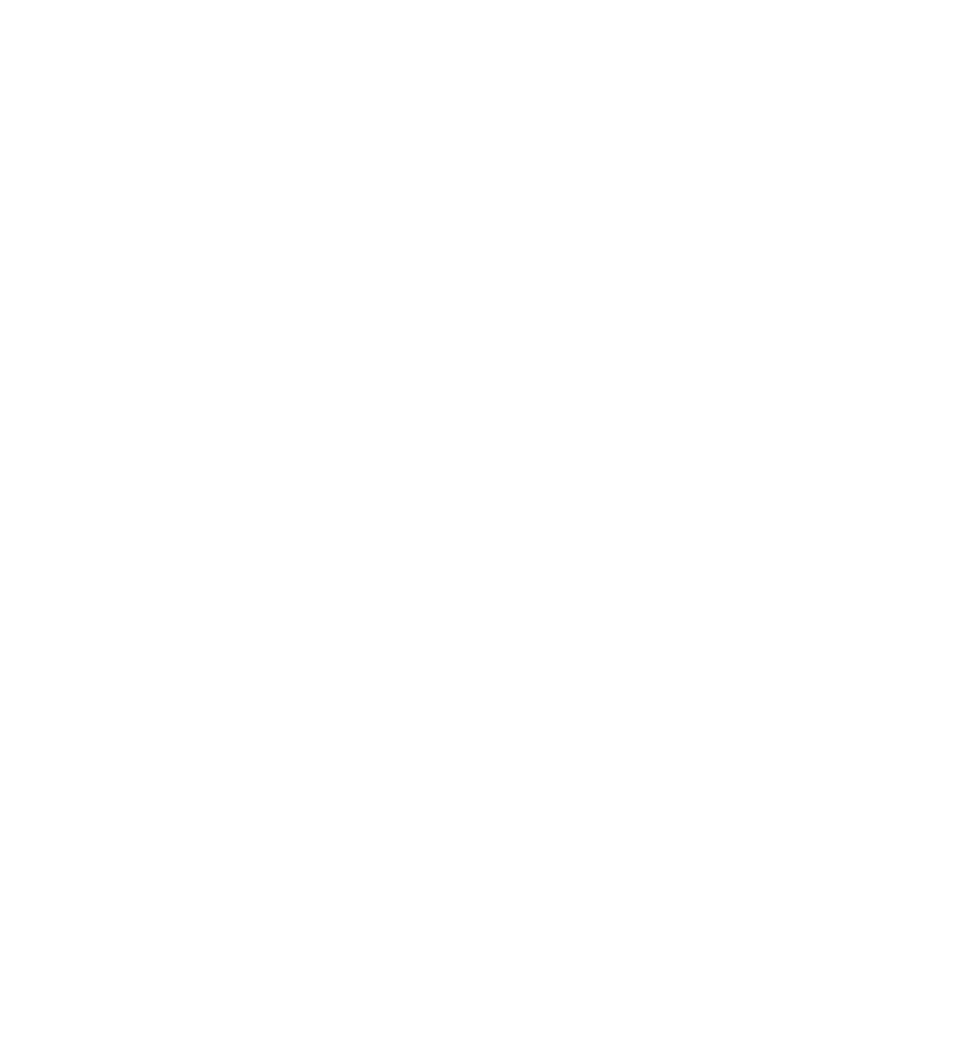
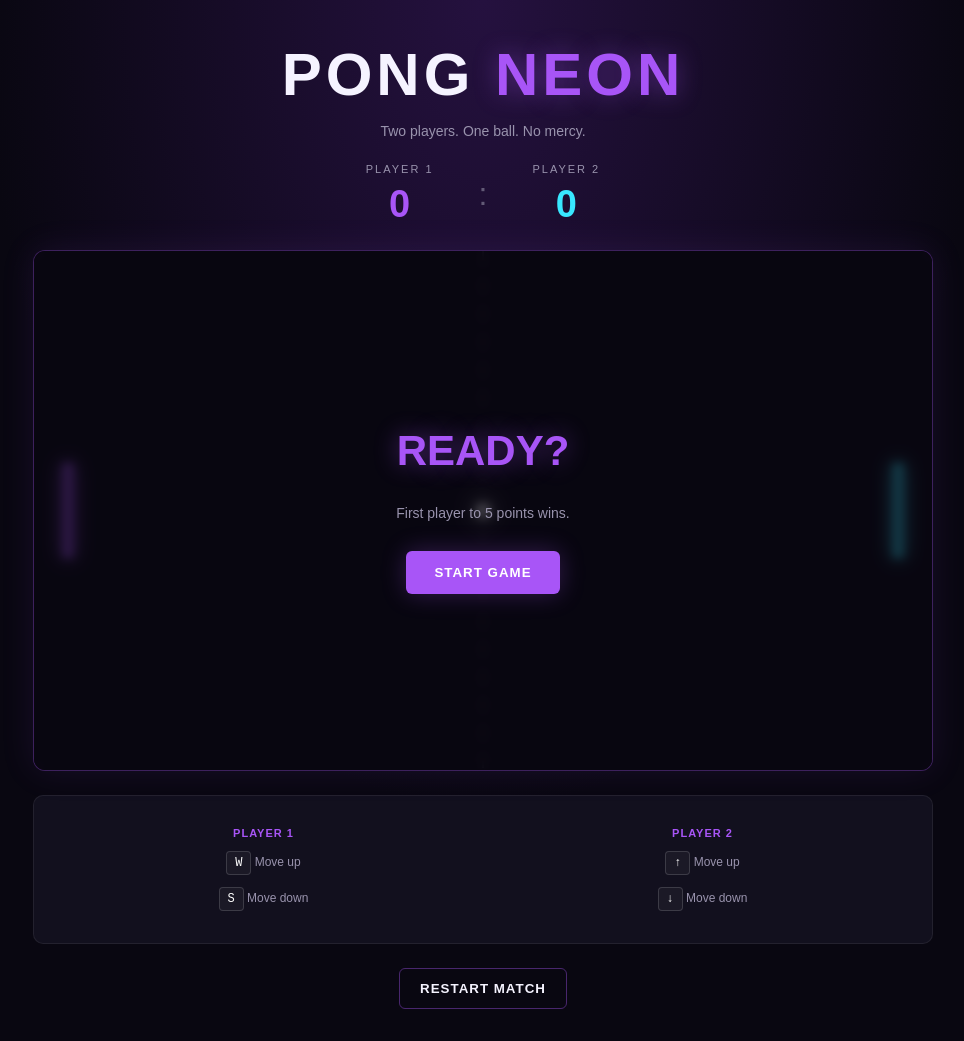
Before and after one commit to BNHDeveloper/Pong-game, a plain HTML site: page index.html in a window 1280 px wide. Shown: the whole page, without its empty margins (157-1121 px from the left). Before the commit the page ends 800 px from the top, so only its background shows below. Drawn offline with Linux system fonts and the light colour scheme.

Commit message:
Updates Files

```diff
--- a/index.html
+++ b/index.html
@@ -7,7 +7,59 @@
   <link rel="stylesheet" href="style.css">
 </head>
 <body>
+  <main class="game-container">
+    <header class="game-header">
+      <h1>PONG <span>NEON</span></h1>
+      <p class="subtitle">Two players. One ball. No mercy.</p>
+    </header>
 
+    <section class="scoreboard" aria-label="Scoreboard">
+      <div class="player-score">
+        <span class="player-label">PLAYER 1</span>
+        <span id="score-left" class="score">0</span>
+      </div>
+
+      <div class="score-divider">:</div>
+
+      <div class="player-score">
+        <span class="player-label">PLAYER 2</span>
+        <span id="score-right" class="score">0</span>
+      </div>
+    </section>
+
+    <section class="arena">
+      <canvas
+        id="game-canvas"
+        width="900"
+        height="520"
+        aria-label="Pong game arena. Player 1 uses W and S. Player 2 uses the up and down arrow keys."
+      ></canvas>
+
+      <div id="overlay" class="overlay">
+        <h2 id="overlay-title">READY?</h2>
+        <p id="overlay-message">First player to 5 points wins.</p>
+        <button id="start-btn" class="primary-btn">START GAME</button>
+      </div>
+    </section>
+
+    <section class="controls">
+      <div>
+        <h3>PLAYER 1</h3>
+        <p><kbd>W</kbd> Move up</p>
+        <p><kbd>S</kbd> Move down</p>
+      </div>
+
+      <div>
+        <h3>PLAYER 2</h3>
+        <p><kbd>↑</kbd> Move up</p>
+        <p><kbd>↓</kbd> Move down</p>
+      </div>
+    </section>
+
+    <button id="restart-btn" class="secondary-btn">
+      RESTART MATCH
+    </button>
+  </main>
   <script src="./script.js"></script>
 </body>
 </html>
--- a/script.js
+++ b/script.js
@@ -0,0 +1,307 @@
+const canvas = document.getElementById("game-canvas");
+const ctx = canvas.getContext("2d");
+
+const overlay = document.getElementById("overlay");
+const overlayTitle = document.getElementById("overlay-title");
+const overlayMessage = document.getElementById("overlay-message");
+const startBtn = document.getElementById("start-btn");
+const restartBtn = document.getElementById("restart-btn");
+
+const leftScoreElement = document.getElementById("score-left");
+const rightScoreElement = document.getElementById("score-right");
+
+const WIDTH = canvas.width;
+const HEIGHT = canvas.height;
+const WINNING_SCORE = 5;
+
+const PADDLE_WIDTH = 12;
+const PADDLE_HEIGHT = 95;
+const PADDLE_SPEED = 7;
+const BALL_RADIUS = 8;
+const BALL_SPEED = 5;
+
+const leftPaddle = {
+  x: 28,
+  y: HEIGHT / 2 - PADDLE_HEIGHT / 2,
+  width: PADDLE_WIDTH,
+  height: PADDLE_HEIGHT,
+  color: "#a855f7"
+};
+
+const rightPaddle = {
+  x: WIDTH - 28 - PADDLE_WIDTH,
+  y: HEIGHT / 2 - PADDLE_HEIGHT / 2,
+  width: PADDLE_WIDTH,
+  height: PADDLE_HEIGHT,
+  color: "#38e8ff"
+};
+
+const ball = {
+  x: WIDTH / 2,
+  y: HEIGHT / 2,
+  radius: BALL_RADIUS,
+  vx: BALL_SPEED,
+  vy: BALL_SPEED * 0.6
+};
+
+let leftScore = 0;
+let rightScore = 0;
+let gameRunning = false;
+let gameOver = false;
+
+const keys = {};
+
+// Listen for keys being pressed.
+window.addEventListener("keydown", (event) => {
+  const key = event.key.toLowerCase();
+
+  if (["w", "s", "arrowup", "arrowdown", " "].includes(key)) {
+    event.preventDefault();
+  }
+
+  keys[key] = true;
+});
+
+// Listen for keys being released.
+window.addEventListener("keyup", (event) => {
+  keys[event.key.toLowerCase()] = false;
+});
+
+function drawRect(x, y, width, height, color, glow = 0) {
+  ctx.save();
+  ctx.fillStyle = color;
+  ctx.shadowColor = color;
+  ctx.shadowBlur = glow;
+  ctx.fillRect(x, y, width, height);
+  ctx.restore();
+}
+
+function drawBall() {
+  ctx.save();
+  ctx.beginPath();
+  ctx.arc(ball.x, ball.y, ball.radius, 0, Math.PI * 2);
+  ctx.fillStyle = "#ffffff";
+  ctx.shadowColor = "#ffffff";
+  ctx.shadowBlur = 22;
+  ctx.fill();
+  ctx.restore();
+}
+
+function drawArea() {
+  ctx.clearRect(0, 0, WIDTH, HEIGHT);
+
+  // Draw the center line.
+  for (let y = 0; y < HEIGHT; y += 28) {
+    drawRect(WIDTH / 2 - 1, y, 2, 14, "#ffffff30");
+  }
+
+  drawRect(
+    leftPaddle.x,
+    leftPaddle.y,
+    leftPaddle.width,
+    leftPaddle.height,
+    leftPaddle.color,
+    18
+  );
+
+  drawRect(
+    rightPaddle.x,
+    rightPaddle.y,
+    rightPaddle.width,
+    rightPaddle.height,
+    rightPaddle.color,
+    18
+  );
+
+  drawBall();
+}
+
+function movePaddles() {
+  if (keys["w"]) {
+    leftPaddle.y -= PADDLE_SPEED;
+  }
+
+  if (keys["s"]) {
+    leftPaddle.y += PADDLE_SPEED;
+  }
+
+  if (keys["arrowup"]) {
+    rightPaddle.y -= PADDLE_SPEED;
+  }
+
+  if (keys["arrowdown"]) {
+    rightPaddle.y += PADDLE_SPEED;
+  }
+
+  // Keep paddles inside the arena.
+  leftPaddle.y = Math.max(
+    0,
+    Math.min(HEIGHT - leftPaddle.height, leftPaddle.y)
+  );
+
+  rightPaddle.y = Math.max(
+    0,
+    Math.min(HEIGHT - rightPaddle.height, rightPaddle.y)
+  );
+}
+
+function resetBall(direction) {
+  ball.x = WIDTH / 2;
+  ball.y = HEIGHT / 2;
+
+  ball.vx = BALL_SPEED * direction;
+
+  // Give each serve a slightly different vertical angle.
+  ball.vy = (Math.random() * 2 - 1) * 3;
+}
+
+function ballHitsPaddle(paddle) {
+  return (
+    ball.x - ball.radius < paddle.x + paddle.width &&
+    ball.x + ball.radius > paddle.x &&
+    ball.y - ball.radius < paddle.y + paddle.height &&
+    ball.y + ball.radius > paddle.y
+  );
+}
+
+function updateBall() {
+  ball.x += ball.vx;
+  ball.y += ball.vy;
+
+  // Bounce off the top and bottom walls.
+  if (
+    ball.y - ball.radius <= 0 ||
+    ball.y + ball.radius >= HEIGHT
+  ) {
+    ball.vy *= -1;
+  }
+
+  // Bounce off the left paddle.
+  if (ball.vx < 0 && ballHitsPaddle(leftPaddle)) {
+    ball.x = leftPaddle.x + leftPaddle.width + ball.radius;
+    ball.vx = Math.abs(ball.vx) * 1.05;
+
+    changeBallAngle(leftPaddle);
+  }
+
+  // Bounce off the right paddle.
+  if (ball.vx > 0 && ballHitsPaddle(rightPaddle)) {
+    ball.x = rightPaddle.x - ball.radius;
+    ball.vx = -Math.abs(ball.vx) * 1.05;
+
+    changeBallAngle(rightPaddle);
+  }
+
+  // The ball passed the left side: Player 2 scores.
+  if (ball.x + ball.radius < 0) {
+    rightScore++;
+    updateScore();
+
+    if (checkWinner()) return;
+
+    resetBall(-1);
+  }
+
+  // The ball passed the right side: Player 1 scores.
+  if (ball.x - ball.radius > WIDTH) {
+    leftScore++;
+    updateScore();
+
+    if (checkWinner()) return;
+
+    resetBall(1);
+  }
+}
+
+function changeBallAngle(paddle) {
+  const paddleCenter = paddle.y + paddle.height / 2;
+  const difference = ball.y - paddleCenter;
+
+  // The impact position changes the bounce angle.
+  ball.vy = difference * 0.12;
+
+  // Limit the ball's maximum vertical speed.
+  ball.vy = Math.max(-7, Math.min(7, ball.vy));
+}
+
+function updateScore() {
+  leftScoreElement.textContent = leftScore;
+  rightScoreElement.textContent = rightScore;
+}
+
+function checkWinner() {
+  if (leftScore >= WINNING_SCORE || rightScore >= WINNING_SCORE) {
+    gameRunning = false;
+    gameOver = true;
+
+    const winner = leftScore >= WINNING_SCORE ? "PLAYER 1" : "PLAYER 2";
+
+    overlayTitle.textContent = `${winner} WINS!`;
+    overlayMessage.textContent = `${leftScore} — ${rightScore}`;
+    startBtn.textContent = "PLAY AGAIN";
+    overlay.classList.remove("hidden");
+
+    return true;
+  }
+
+  return false;
+}
+
+function gameLoop() {
+  if (gameRunning) {
+    movePaddles();
+    updateBall();
+  }
+
+  drawArea();
+
+  requestAnimationFrame(gameLoop);
+}
+
+function startGame() {
+  if (gameRunning) return;
+
+  if (gameOver) {
+    leftScore = 0;
+    rightScore = 0;
+    updateScore();
+
+    leftPaddle.y = HEIGHT / 2 - PADDLE_HEIGHT / 2;
+    rightPaddle.y = HEIGHT / 2 - PADDLE_HEIGHT / 2;
+
+    gameOver = false;
+  }
+
+  resetBall(Math.random() < 0.5 ? -1 : 1);
+
+  gameRunning = true;
+  overlay.classList.add("hidden");
+}
+
+function restartGame() {
+  leftScore = 0;
+  rightScore = 0;
+
+  updateScore();
+
+  leftPaddle.y = HEIGHT / 2 - PADDLE_HEIGHT / 2;
+  rightPaddle.y = HEIGHT / 2 - PADDLE_HEIGHT / 2;
+
+  gameOver = false;
+  gameRunning = false;
+
+  resetBall(Math.random() < 0.5 ? -1 : 1);
+
+  overlayTitle.textContent = "READY?";
+  overlayMessage.textContent = "First player to 5 points wins.";
+  startBtn.textContent = "START GAME";
+
+  overlay.classList.remove("hidden");
+}
+
+startBtn.addEventListener("click", startGame);
+restartBtn.addEventListener("click", restartGame);
+
+// Draw the initial area and keep the animation loop running.
+drawArea();
+requestAnimationFrame(gameLoop);
--- a/style.css
+++ b/style.css
@@ -0,0 +1,218 @@
+:root {
+  --background: #090711;
+  --panel: #12101e;
+  --violet: #a855f7;
+  --cyan: #38e8ff;
+  --text: #f5f3ff;
+  --muted: #9993ad;
+}
+
+* {
+  box-sizing: border-box;
+}
+
+body {
+  margin: 0;
+  min-height: 100vh;
+  padding: 32px 16px;
+  display: flex;
+  justify-content: center;
+  background:
+    radial-gradient(ellipse at top, #25113f 0%, transparent 55%),
+    var(--background);
+  color: var(--text);
+  font-family: sans-serif;
+}
+
+.game-container {
+  width: min(100%, 900px);
+  text-align: center;
+}
+
+.game-header {
+  margin-bottom: 24px;
+}
+
+h1 {
+  margin: 8px 0;
+  font-family: 'Orbitron', sans-serif;
+  font-size: clamp(36px, 7vw, 60px);
+  letter-spacing: 4px;
+}
+
+h1 span {
+  color: var(--violet);
+  text-shadow: 0 0 24px #a855f766;
+}
+
+.subtitle {
+  color: var(--muted);
+  font-size: 14px;
+}
+
+.scoreboard {
+  display: flex;
+  align-items: center;
+  justify-content: center;
+  gap: 45px;
+  margin: 24px 0;
+}
+
+.player-score {
+  display: flex;
+  flex-direction: column;
+  gap: 8px;
+}
+
+.player-label {
+  color: var(--muted);
+  font-size: 11px;
+  letter-spacing: 2px;
+}
+
+.score {
+  font-family: 'Orbitron', sans-serif;
+  font-size: 38px;
+  font-weight: 700;
+}
+
+#score-left {
+  color: var(--violet);
+}
+
+#score-right {
+  color: var(--cyan);
+}
+
+.score-divider {
+  color: #625a76;
+  font-size: 32px;
+}
+
+.arena {
+  position: relative;
+  overflow: hidden;
+  border: 1px solid #a855f755;
+  border-radius: 12px;
+  background: #080711;
+  box-shadow: 0 0 35px #a855f71a;
+}
+
+canvas {
+  display: block;
+  width: 100%;
+  height: auto;
+}
+
+.overlay {
+  position: absolute;
+  inset: 0;
+  display: flex;
+  flex-direction: column;
+  justify-content: center;
+  align-items: center;
+  gap: 16px;
+  padding: 20px;
+  background: #090711c9;
+  -webkit-backdrop-filter: blur(5px);
+  backdrop-filter: blur(5px);
+}
+
+.overlay.hidden {
+  display: none;
+}
+
+.overlay h2 {
+  margin: 0;
+  font-family: 'Orbitron', sans-serif;
+  font-size: clamp(24px, 5vw, 42px);
+  color: var(--violet);
+  text-shadow: 0 0 25px #a855f777;
+}
+
+.overlay p {
+  color: var(--muted);
+  font-size: 14px;
+}
+
+button {
+  font-family: 'Orbitron', sans-serif;
+  font-weight: 700;
+  letter-spacing: 1px;
+  cursor: pointer;
+  transition: transform 0.2s, box-shadow 0.2s;
+}
+
+button:hover {
+  transform: translateY(-2px);
+}
+
+.primary-btn {
+  padding: 14px 28px;
+  border: none;
+  border-radius: 6px;
+  background: var(--violet);
+  color: white;
+  box-shadow: 0 0 24px #a855f744;
+}
+
+.secondary-btn {
+  margin-top: 24px;
+  padding: 12px 20px;
+  border: 1px solid #a855f766;
+  border-radius: 6px;
+  background: transparent;
+  color: var(--text);
+}
+
+.secondary-btn:hover {
+  box-shadow: 0 0 18px #a855f733;
+}
+
+.controls {
+  display: flex;
+  justify-content: space-around;
+  gap: 20px;
+  margin-top: 24px;
+  padding: 20px;
+  border: 1px solid #ffffff12;
+  border-radius: 10px;
+  background: var(--panel);
+}
+
+.controls h3 {
+  color: var(--violet);
+  font-family: 'Orbitron', sans-serif;
+  font-size: 11px;
+  letter-spacing: 1px;
+}
+
+.controls p {
+  color: var(--muted);
+  font-size: 12px;
+}
+
+kbd {
+  display: inline-block;
+  min-width: 25px;
+  padding: 4px 6px;
+  border: 1px solid #ffffff25;
+  border-radius: 4px;
+  background: #ffffff0a;
+  color: white;
+}
+
+@media (max-width: 500px) {
+  body {
+    padding: 24px 12px;
+  }
+
+  .scoreboard {
+    gap: 25px;
+  }
+
+  .controls {
+    padding: 12px 6px;
+    gap: 8px;
+  }
+}
```
Also changed, not shown: img/img_01.jpg (added), img/img_02.jpg (added), img/img_03.jpg (added).
